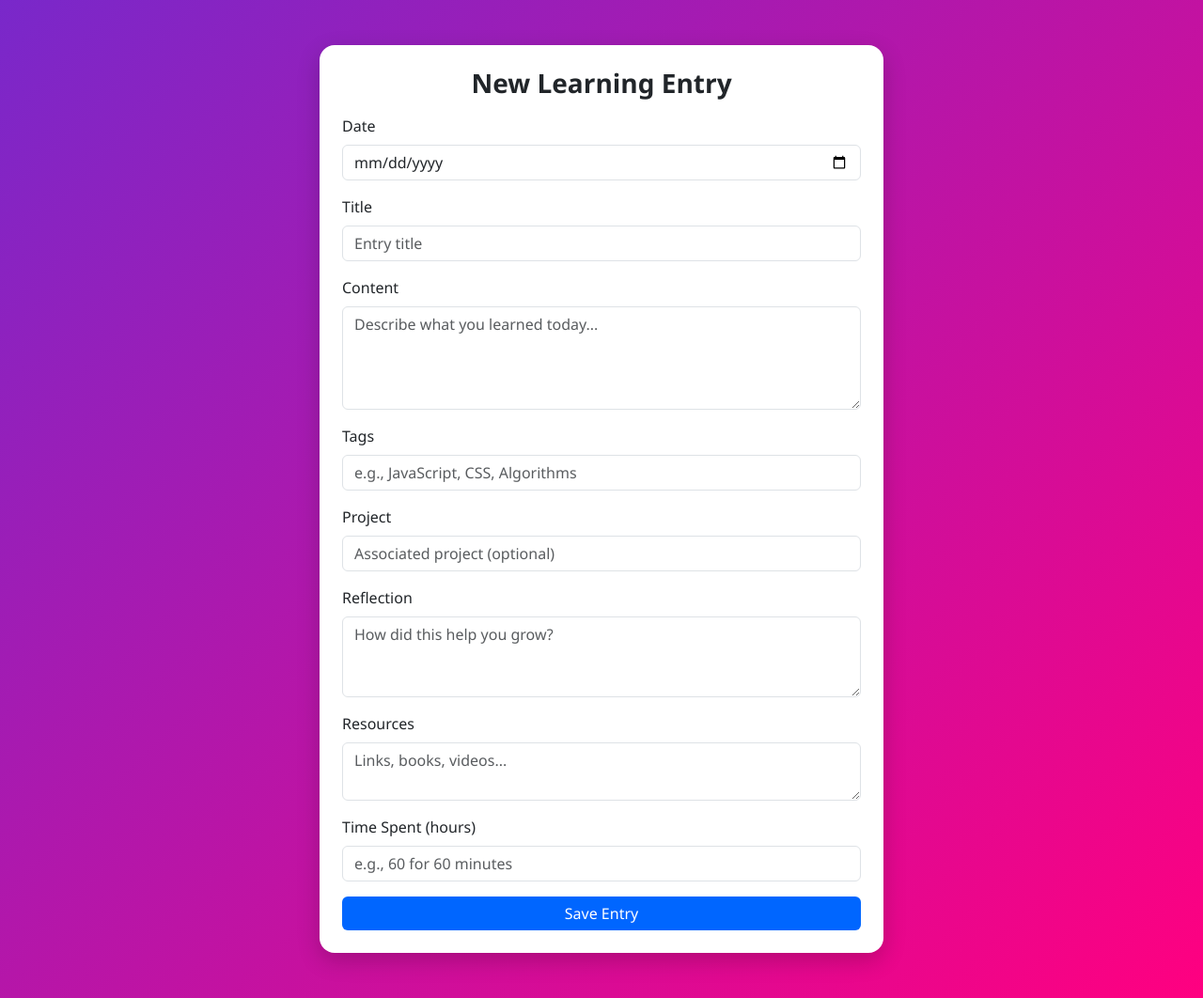
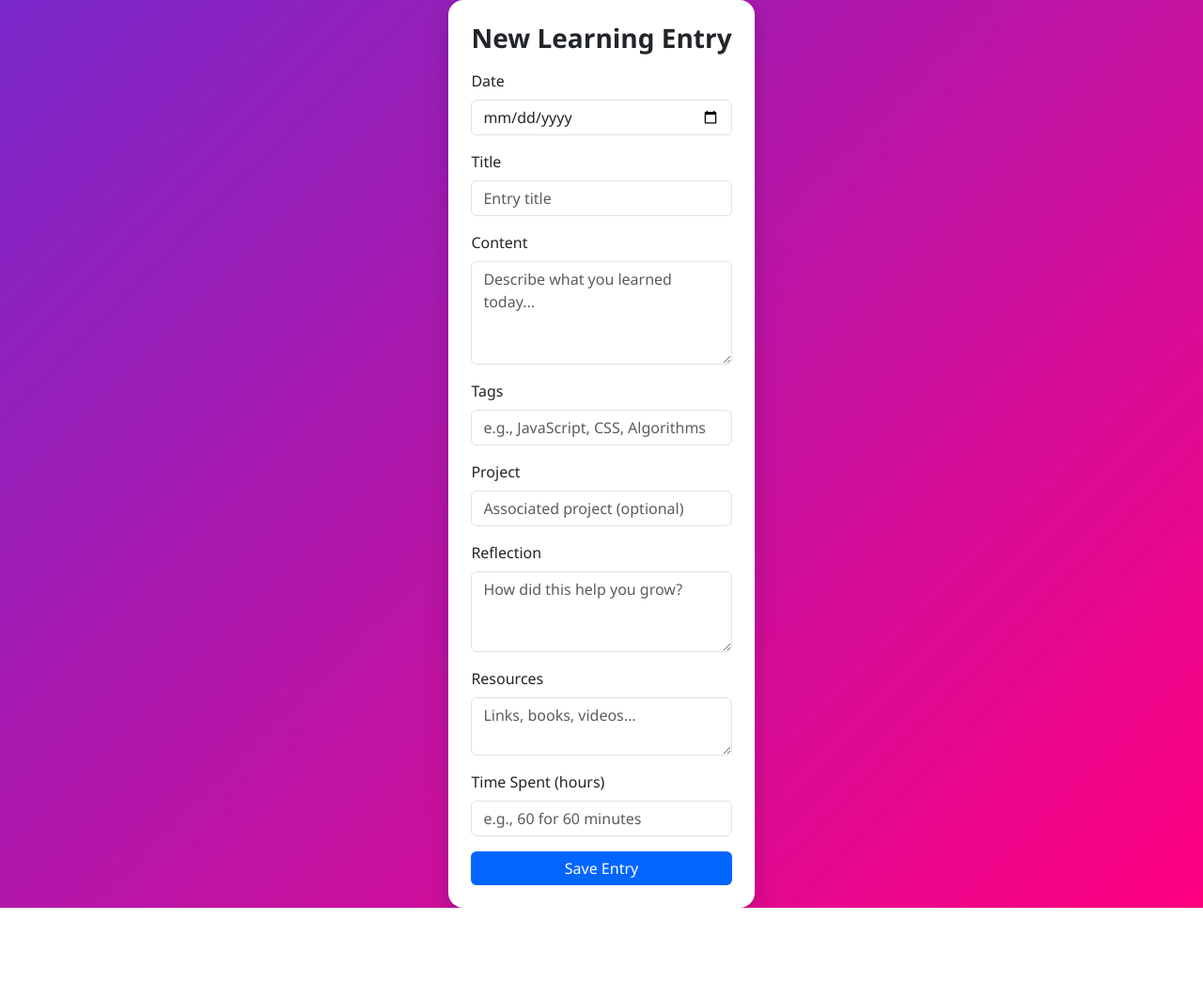
Before and after one commit to 117ABHISHEK/YOPM2, a Flask app: page /entry in a window 1280 px wide. Shown: the whole page at 94% size. After the commit the page ends 966 px from the top, so only its background shows below. Run offline with Flask 3, Linux system fonts and the light colour scheme; a user stored in the database is signed in; some libraries are stand-ins or nearby versions.

Commit message:
Update base.html
Co-Authored-By: ShitalPanhalkar1015 <182597102+ShitalPanhalkar1015@users.noreply.github.com>

```diff
--- a/templates/base.html
+++ b/templates/base.html
@@ -11,7 +11,7 @@
     {% block head_extra %}{% endblock %}
   </head>
   <body>
-    <div class="container my-5">{% block content %}{% endblock %}</div>
+    <div>{% block content %}{% endblock %}</div>
     {% block scripts %}{% endblock %}
   </body>
 </html>
```
